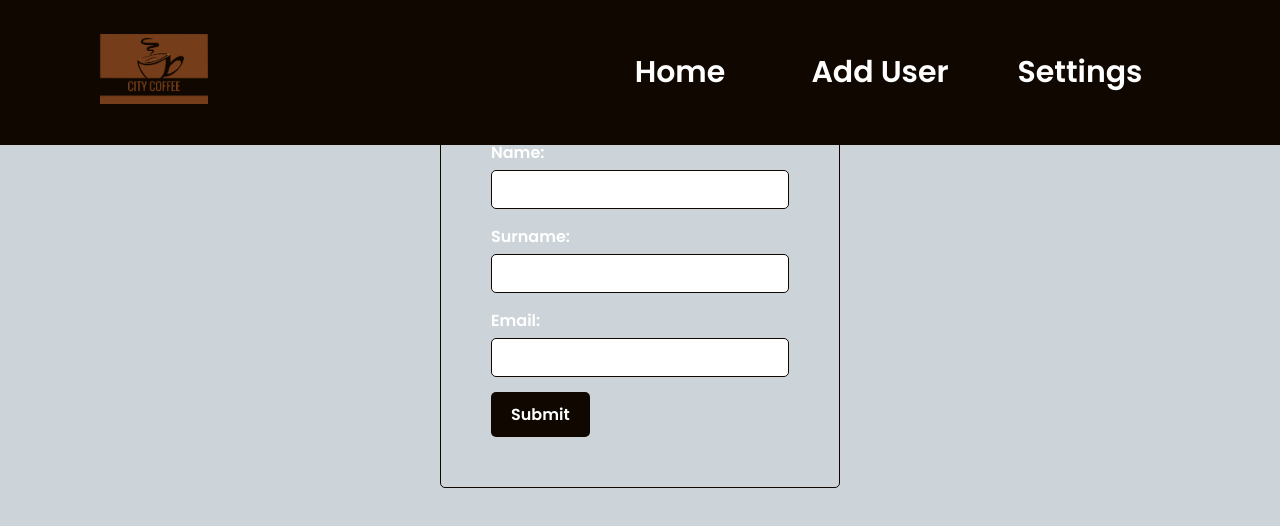
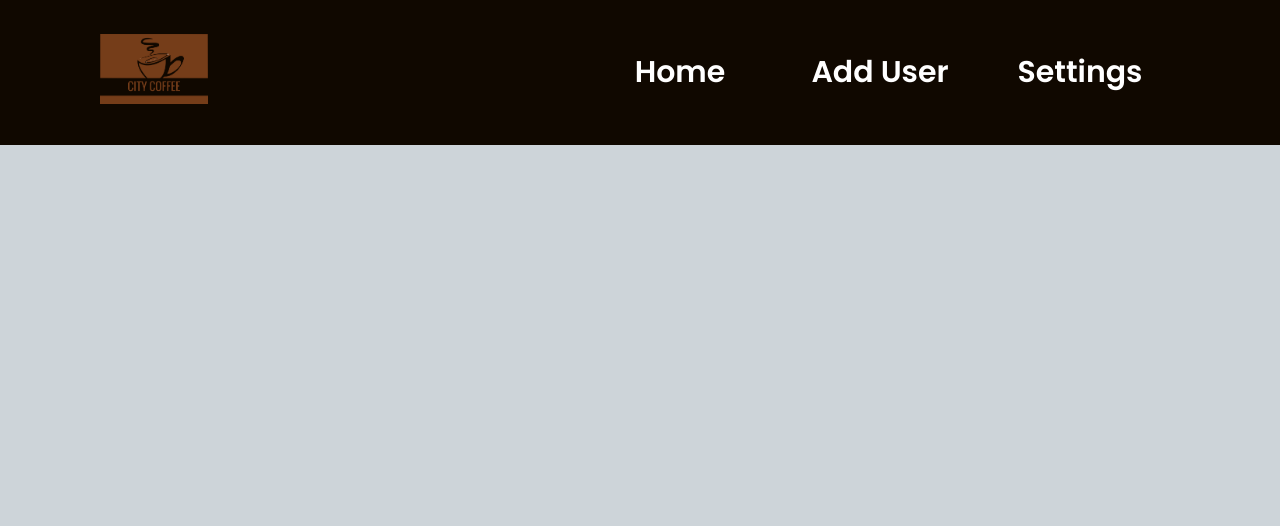
Before and after one commit to Nexware-dev/city-coffee, a React (Vite) app in the folder frontend/: page /add_user in a window 1280 px wide. Shown: the top 526 px of the page. Built offline with nearby package versions, Linux system fonts and the light colour scheme.

Commit message:
SearchBar style added

```diff
--- a/frontend/src/assets/styles.css
+++ b/frontend/src/assets/styles.css
@@ -82,197 +82,53 @@
   width: var(--nav-link-underline-width);
 }
 
+/* Content wrapper for each view*/
+.content-wrapper {
+  margin-top: var(--header-height); /*top margin set due to fixed position of the header*/
+}
+
 
 /* SearchBar.css */
 .search-bar-container {
+  position: fixed;
+  top: calc(var(--header-height));
+  width: 100%;
+  height: 200px;
+  border: 1px solid black;
   display: flex;
+  justify-content: center;
   align-items: center;
-    justify-content: center;
-    margin-bottom: 10px;
-    margin-top: 10px;
-  }
-
-  .search-bar-label {
-    margin-right: 10px;
-    font-weight: bold;
-    color: var(--text-color);
 }
 
 .search-bar-input {
-    padding: 8px;
-    border: 1px solid var(--primary-color);
-    border-radius: 5px;
-    font-size: 14px;
-    width: 400px;
-    transition: border-color 0.3s ease;
-    color: var(--text-color);
+  width: 60%;
+  height: 70px;
+  margin-left: 10px;
+  border: 3px solid var(--secondary-color-dark);
+  border-radius: 25px;
+  padding-left: 20px;
+  font-size: 20px;
+}
+
+.search-bar-input:hover {
+  border-color: var(--secondary-color-light);
 }
 
 .search-bar-input:focus {
+  border-color: var(--secondary-color-light);
   outline: none;
-    border-color: var(--accent-color);
-    box-shadow: 0 0 5px rgba(174, 124, 88, 0.3);
-  }
-
-  .search-bar-input::placeholder {
-    color: var(--placeholder-color);
-  }
-
-  .search-bar-input:hover,
-  .search-bar-input:focus {
-    border-color: var(--accent-color);
 }
 
 .search-bar-input:focus::placeholder {
   color: transparent;
 }
 
+.search-bar-label {
+  font-size: 20px;
+}
+
 
 /* UserList.css */
 .user-list-container {
-    padding: 10px 150px;
+  margin-top: 500px;
 }
-
-  .user-list-link {
-    text-decoration: none;
-  }
-
-  .user-card {
-    border: 1px solid var(--primary-color);
-    text-align: center;
-    margin: 10px;
-    padding: 20px;
-    background-color: var(--primary-color);
-    transition: background-color 0.3s ease;
-    box-shadow: 0 2px 4px rgba(0, 0, 0, 0.1);
-    border-radius: 20px;
-  }
-
-  .user-card:hover {
-    background-color: var(--accent-color);
-  }
-
-  .user-card h2 {
-    margin-bottom: 10px;
-    color: var(--text-color);
-  }
-
-  .user-card p {
-    color: var(--text-color);
-  }
-
-
-  /* UserForm.css */
-  .user-form-container {
-    max-width: 400px;
-    margin: 50px auto;
-  }
-
-  form {
-    border: 1px solid var(--primary-color);
-    padding: 50px;
-    background-color: var(--accent-color);
-    border-radius: 5px;
-  }
-
-  fieldset {
-    border: none;
-    padding: 0;
-    margin: 0;
-  }
-
-  legend {
-    font-size: 1.2em;
-    font-weight: bold;
-    margin-bottom: 10px;
-  }
-
-  .form-group {
-    margin-bottom: 15px;
-  }
-
-  label {
-    display: block;
-    margin-bottom: 5px;
-    font-weight: bold;
-    color: var(--text-color);
-  }
-
-  input[type="text"],
-  input[type="email"] {
-    width: 100%;
-    padding: 8px;
-    border: 1px solid var(--primary-color);
-    border-radius: 5px;
-    font-size: 14px;
-  }
-
-  button[type="submit"] {
-    padding: 10px 20px;
-    background-color: var(--primary-color);
-    color: #fff;
-    border: none;
-    border-radius: 5px;
-    font-size: 16px;
-    cursor: pointer;
-  }
-
-  button[type="submit"]:hover {
-    background-color: var(--primary-color-light);
-  }
-
-
-  /* UserInfo.css */
-  .user-info-container {
-    max-width: 400px;
-    margin: 0 auto;
-    padding: 20px;
-    background-color: #f5f5f5;
-    border: 1px solid #ccc;
-    border-radius: 5px;
-  }
-
-  h1 {
-    font-size: 1.5em;
-    margin-bottom: 20px;
-  }
-
-  .info-item {
-    margin-bottom: 10px;
-  }
-
-  label {
-    font-weight: bold;
-  }
-
-  span {
-    margin-left: 10px;
-  }
-
-
-  /* ButtonList.css */
-  .button-list-container {
-    display: flex;
-    flex-wrap: wrap;
-    justify-content: center;
-    margin-top: 20px;
-  }
-
-  .button-item {
-    margin: 5px;
-    padding: 10px;
-    background-color: gray;
-    color: white;
-    border: none;
-    border-radius: 5px;
-    cursor: pointer;
-  }
-
-  .button-item.green {
-    background-color: green;
-  }
-
-  .button-item:disabled {
-    opacity: 0.5;
-    cursor: not-allowed;
-  }
--- a/frontend/src/views/HomeView.jsx
+++ b/frontend/src/views/HomeView.jsx
@@ -42,7 +42,7 @@
 
 
     return (
-        <div>
+        <div className="content-wrapper">
             <SearchBar search={searchTerm} onSearch={handleSearch}/>
             <UserList searchedList={searchedList} errorMessage={errorMessage}/>
         </div>
```
Lines whose indentation alone changed are shown as unchanged.
